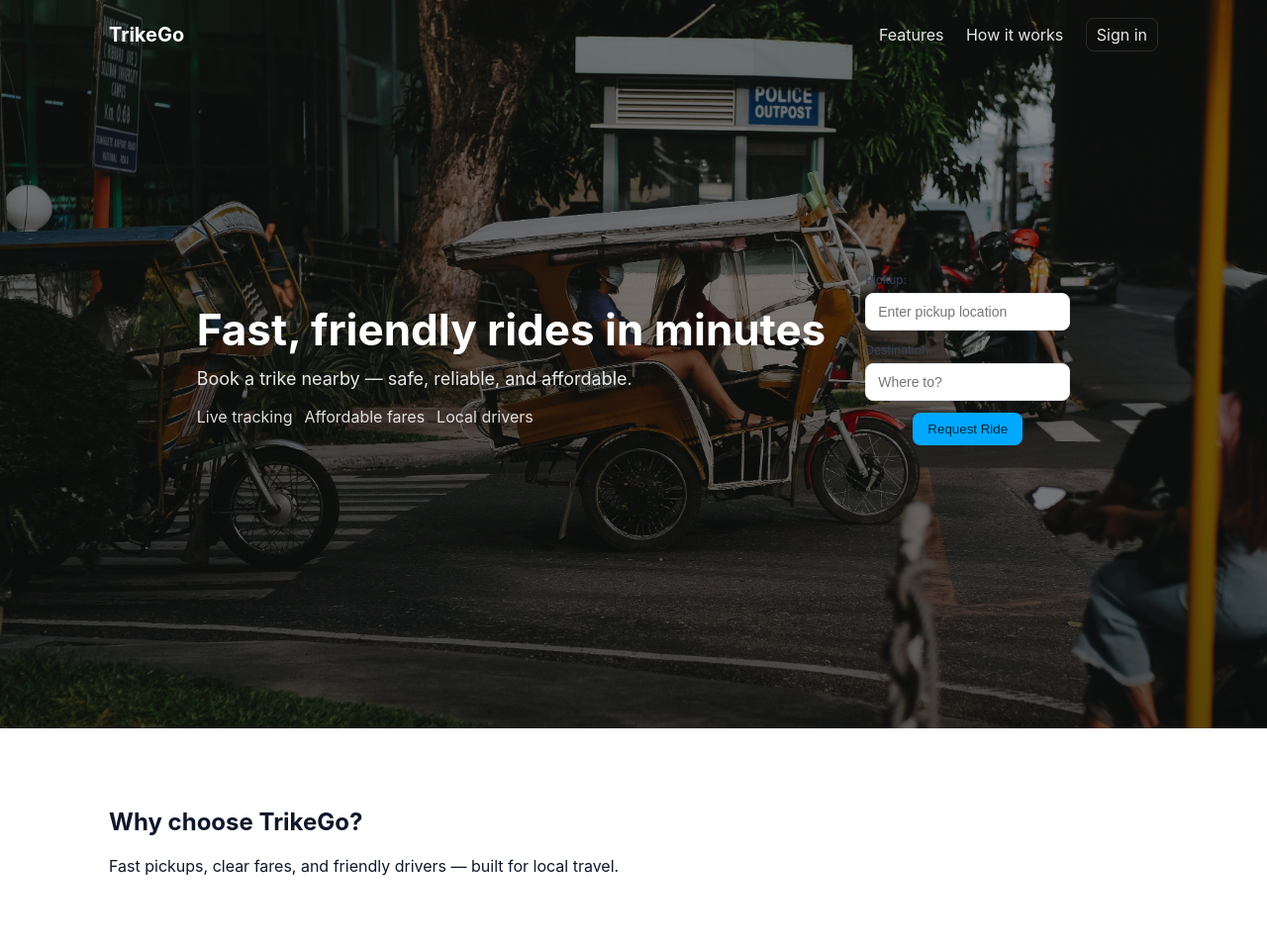
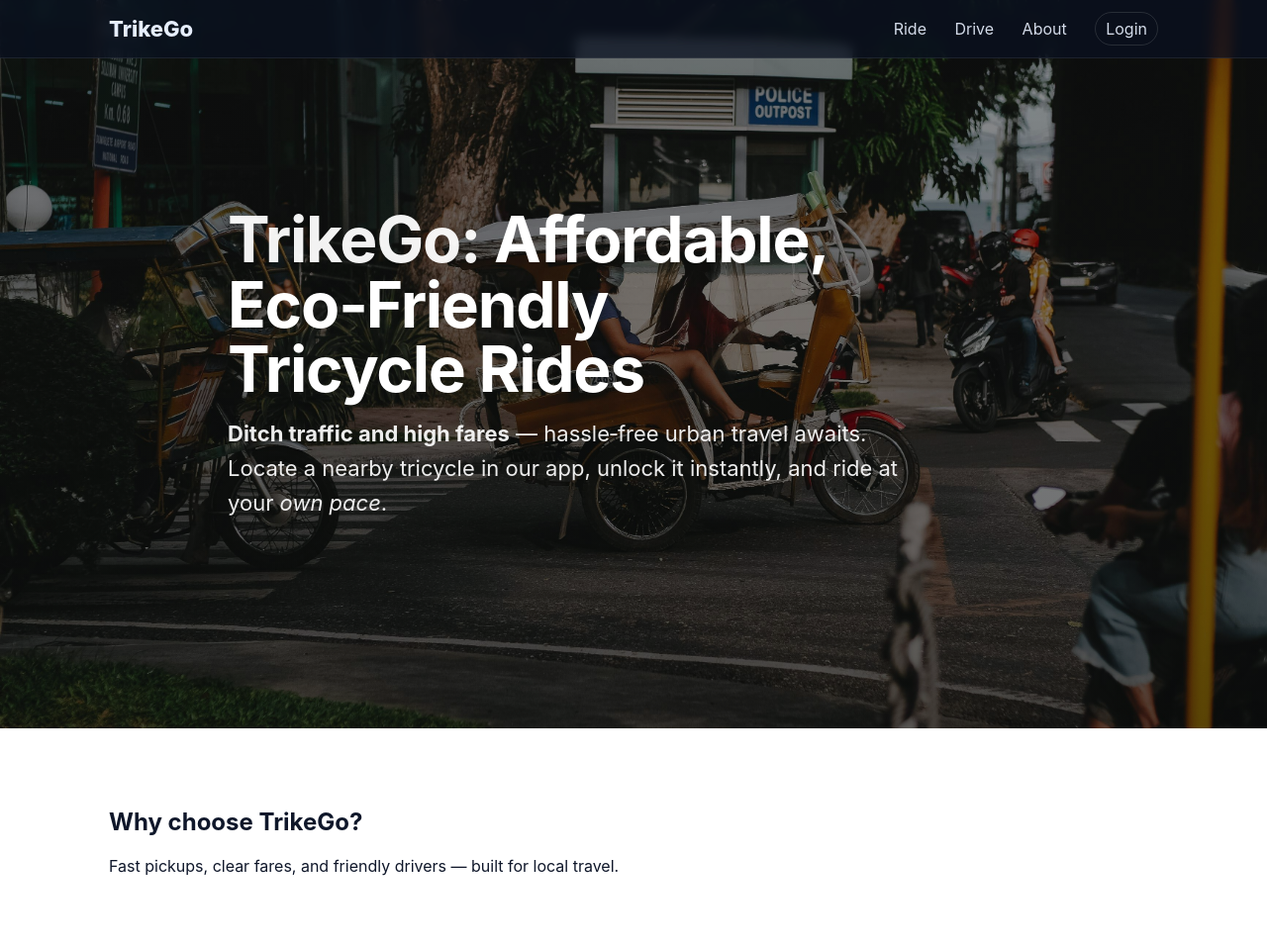
Before and after one commit to GIOnyx/TrikeGo, a Django app: page / in a window 1280 px wide. Shown: the whole page at 99% size. Run offline with Django 5.2, Linux system fonts and the light colour scheme.

Commit message:
feature/landingpage: fixed landing page ui issues

```diff
--- a/trikeGo/static/TrikeGo_app/css/landingPageStyle.css
+++ b/trikeGo/static/TrikeGo_app/css/landingPageStyle.css
@@ -1,27 +1,30 @@
 :root{
   --container-width: 1100px;
-  --accent: #00a8ff;
+  --accent: #18c26e;
+  --accent-600: #11a85d;
   --muted: rgba(255,255,255,0.85);
 }
 *{box-sizing:border-box}
 html,body{height:100%;margin:0;font-family:Inter, system-ui, -apple-system, 'Segoe UI', Roboto, 'Helvetica Neue', Arial}
 .container{max-width:var(--container-width);margin:0 auto;padding:0 20px}
-.site-header{position:fixed;left:0;right:0;top:0;z-index:40;background:transparent;padding:18px 0}
+.site-header{position:fixed;left:0;right:0;top:0;z-index:40;background:rgba(10,16,32,0.75);backdrop-filter:saturate(140%) blur(6px);padding:12px 0;border-bottom:1px solid rgba(255,255,255,0.08)}
 .header-inner{display:flex;align-items:center;justify-content:space-between}
-.brand{font-weight:700;color:#fff;font-size:20px}
-.nav a{color:rgba(255,255,255,0.9);margin-left:18px;text-decoration:none}
-.btn{display:inline-block;padding:8px 14px;border-radius:8px;border:1px solid rgba(255,255,255,0.12);background:transparent;color:#fff}
+.brand{font-weight:800;color:#e6eefc;font-size:22px}
+.nav a{color:rgba(230,238,252,0.92);margin-left:24px;text-decoration:none}
+.btn{display:inline-block;padding:10px 16px;border-radius:999px;border:1px solid rgba(255,255,255,0.12);background:transparent;color:#fff}
 .btn.small{padding:6px 10px}
-.btn.primary{background:var(--accent);border-color:transparent;color:#06263b}
+.btn.primary{background:linear-gradient(180deg, var(--accent), var(--accent-600));border-color:transparent;color:#06263b}
 .btn.ghost{background:transparent;border:1px solid rgba(255,255,255,0.18)}
+.btn.provider{border-color:#2b3a66;background:rgba(12,18,38,0.6)}
 
 .hero{min-height:92vh;display:flex;align-items:center;position:relative;background: url('../images/bg.jpg') center/cover no-repeat fixed}
 .hero-overlay{position:absolute;inset:0;background:linear-gradient(180deg, rgba(4,6,8,0.45) 0%, rgba(4,6,8,0.6) 100%);}
 .hero-inner{position:relative;z-index:10;display:flex;gap:40px;align-items:center;padding:120px 20px}
-.hero-left{flex:1;color:var(--muted);max-width:640px}
-.hero-left h1{font-size:44px;color:#fff;margin:0 0 12px}
-.lead{color:rgba(255,255,255,0.9);font-size:18px;margin:0 0 18px}
-.features{display:flex;gap:12px;padding:0;margin:0;list-style:none;color:rgba(255,255,255,0.85)}python manage.py runserver
+.hero-left{flex:1;color:var(--muted);max-width:820px}
+.hero-left h1{font-size:64px;line-height:1.02;letter-spacing:-0.02em;color:#fff;margin:0 0 16px}
+.hero-left h1 span{opacity:.95}
+.lead{color:rgba(255,255,255,0.92);font-size:22px;line-height:1.6;max-width:700px;margin:0}
+.features{display:flex;gap:12px;padding:0;margin:0;list-style:none;color:rgba(255,255,255,0.85)}
 
 .hero-card{width:360px;background:rgba(255,255,255,0.98);border-radius:14px;padding:18px;box-shadow:0 10px 30px rgba(0,0,0,0.25)}
 .ride-form .form-row{display:flex;flex-direction:column;margin-bottom:12px}
@@ -32,8 +35,28 @@ html,body{height:100%;margin:0;font-family:Inter, system-ui, -apple-system, 'Seg
 
 .section{padding:60px 20px;background:#fff;color:#0f172a}
 
+/* Modal login */
+.modal{position:fixed;inset:0;display:none;z-index:1000}
+.modal:target{display:block}
+.modal-overlay{position:absolute;inset:0;background:rgba(0,0,0,0.6);z-index:0}
+.modal-card{position:relative;z-index:1;max-width:520px;margin:12vh auto;background:#0e1a36;color:#e6eefc;border-radius:22px;border:1px solid rgba(255,255,255,0.08);box-shadow:0 20px 60px rgba(0,0,0,0.45);padding:28px 28px 22px}
+.modal-card h2{margin:0 0 6px;font-size:32px}
+.modal-card .sub{margin:0 0 18px;color:#a8b5d6}
+.provider-row{display:flex;gap:14px;margin-bottom:16px}
+.divider{position:relative;text-align:center;color:#8ea0c8;font-size:13px;margin:12px 0 16px}
+.divider span{background:#0e1a36;padding:0 10px}
+.divider:before{content:"";position:absolute;left:0;right:0;top:50%;height:1px;background:rgba(255,255,255,0.12)}
+.modal-card form{display:flex;flex-direction:column;gap:12px}
+.modal-card input{padding:12px 14px;border-radius:10px;border:1px solid #2b3a66;background:#0a1530;color:#e6eefc}
+.remember{display:flex;justify-content:space-between;align-items:center;color:#a8b5d6;font-size:14px}
+.remember input{margin-right:8px}
+.forgot{color:#71a6ff;text-decoration:none}
+.btn.wide{width:100%}
+.foot{margin-top:8px;color:#a8b5d6;font-size:14px}
+.foot a{color:#e6eefc}
+
 @media (max-width:900px){
   .hero-inner{flex-direction:column;align-items:stretch;padding:100px 20px}
   .hero-card{width:100%}
-  .hero-left h1{font-size:32px}
+  .hero-left h1{font-size:40px}
 }
--- a/trikeGo/templates/TrikeGo_app/landingPage.html
+++ b/trikeGo/templates/TrikeGo_app/landingPage.html
@@ -13,9 +13,10 @@
     <div class="container header-inner">
       <div class="brand">TrikeGo</div>
       <nav class="nav">
-        <a href="#features">Features</a>
-        <a href="#how">How it works</a>
-        <a class="btn small" href="#book">Sign in</a>
+        <a href="{% url 'register' %}">Ride</a>
+        <a href="{% url 'register' %}">Drive</a>
+        <a href="#about">About</a>
+        <a class="btn small login-link" href="#login">Login</a>
       </nav>
     </div>
   </header>
@@ -25,44 +26,45 @@
       <div class="hero-overlay"></div>
       <div class="container hero-inner">
         <div class="hero-left">
-          <h1>Fast, friendly rides in minutes</h1>
-          <p class="lead">Book a trike nearby — safe, reliable, and affordable.</p>
-          <ul class="features">
-            <li>Live tracking</li>
-            <li>Affordable fares</li>
-            <li>Local drivers</li>
-          </ul>
+          <h1><span>TrikeGo:</span> Affordable, Eco‑Friendly<br/>Tricycle Rides</h1>
+          <p class="lead"><strong>Ditch traffic and high fares</strong> — hassle‑free urban travel awaits. Locate a nearby tricycle in our app, unlock it instantly, and ride at your <em>own pace</em>.</p>
         </div>
 
-        <div class="hero-card" id="book">
-          <form method="POST" class="ride-form" autocomplete="off">
-            {% csrf_token %}
-            <div class="form-row">
-              {{ form.pickup.label_tag }}
-              {{ form.pickup }}
-            </div>
-            <div class="form-row">
-              {{ form.destination.label_tag }}
-              {{ form.destination }}
-            </div>
-            <div class="form-row controls">
-              <button class="btn primary" type="submit">Request Ride</button>
-            </div>
-          </form>
 
-          {% if msg %}
-            <div class="eta">{{ msg }}</div>
-          {% endif %}
-        </div>
       </div>
     </section>
 
-    <section id="features" class="section">
+    <section id="about" class="section">
       <div class="container">
         <h2>Why choose TrikeGo?</h2>
         <p>Fast pickups, clear fares, and friendly drivers — built for local travel.</p>
       </div>
     </section>
   </main>
+
+  <!-- CSS-only modal login using :target -->
+  <div id="login" class="modal">
+    <a href="#" class="modal-overlay" aria-label="Close"></a>
+    <div class="modal-card" role="dialog" aria-modal="true" aria-labelledby="login-title">
+      <h2 id="login-title">Log in to your Account</h2>
+      <p class="sub">Welcome back! Select method to sign in:</p>
+      <div class="provider-row">
+        <a class="btn provider">Google</a>
+        <a class="btn provider">Facebook</a>
+      </div>
+      <div class="divider"><span>or continue with email</span></div>
+      <form method="POST" action="{% url 'login' %}">
+        {% csrf_token %}
+        <input type="text" name="username" placeholder="Email" required />
+        <input type="password" name="password" placeholder="Password" required />
+        <label class="remember">
+          <input type="checkbox" name="remember" /> Remember Me
+          <a href="#" class="forgot">Forgot Password?</a>
+        </label>
+        <button type="submit" class="btn primary wide">Log In</button>
+      </form>
+      <p class="foot">Don't have an account? <a href="{% url 'register' %}">Create an account</a></p>
+    </div>
+  </div>
 </body>
 </html>
```
Also changed, not shown: trikeGo/templates/TrikeGo_app/register.html (+33 -0 lines).
